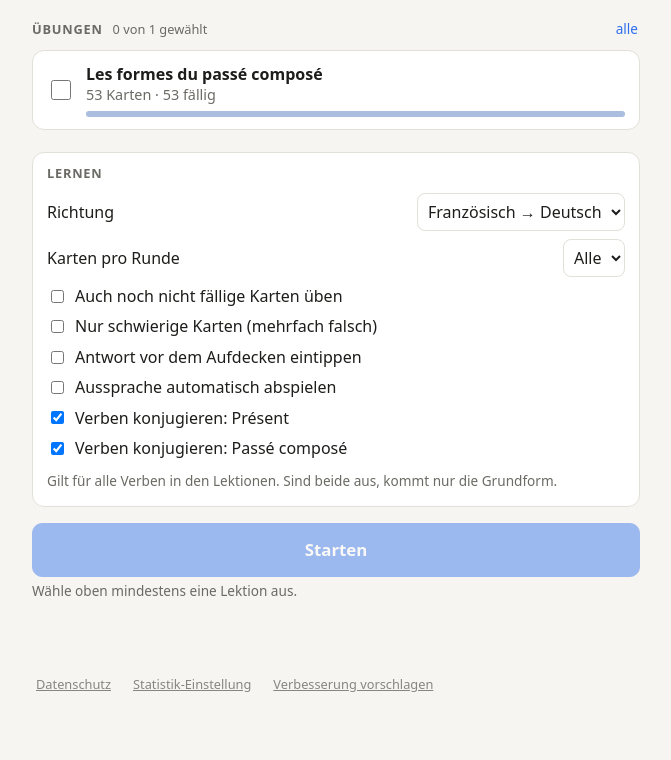
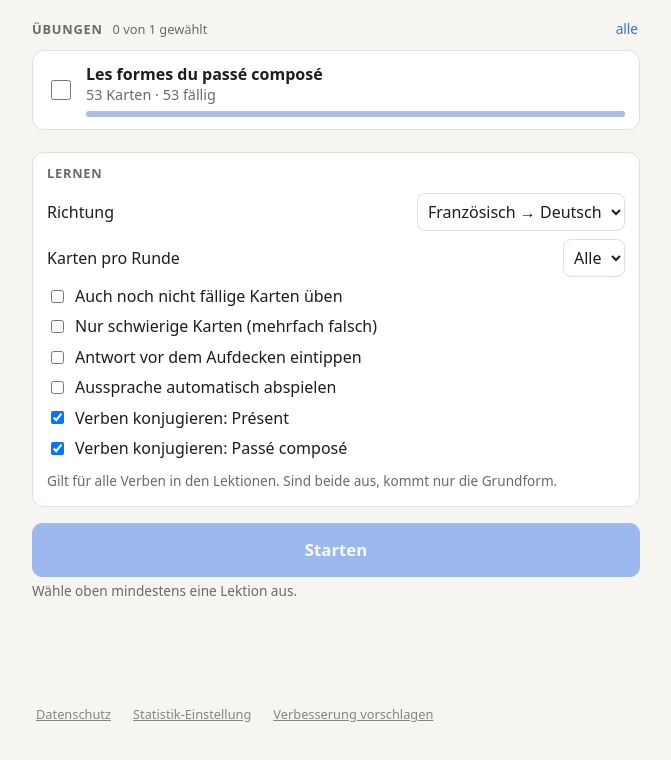
Before and after one commit to Schnax3/voc, a website: page index.html in a window 1280 px wide. Shown: the part 1355-2115 px from the top of the page, without its empty margins (304-975 px from the left). Drawn offline with Linux system fonts and the light colour scheme; no server answers.

Commit message:
KI-Vorschlag für Issue #25 (ungeprüft)

```diff
--- a/style.css
+++ b/style.css
@@ -39,7 +39,7 @@ hr{width:100%;border:0;border-top:1px solid var(--line)}
 #consent .in{max-width:640px;margin:0 auto}
 #consent p{margin:0 0 10px;font-size:.9rem}
 #consent .btns{margin:0}
-#foot{max-width:640px;margin:0 auto;padding:4px 16px calc(24px + env(safe-area-inset-bottom));font-size:.8rem;color:var(--mut);opacity:.8;display:flex;gap:14px;align-items:center}
+#foot{max-width:640px;margin:30px auto 0;padding:4px 16px calc(24px + env(safe-area-inset-bottom));font-size:.8rem;color:var(--mut);opacity:.8;display:flex;gap:14px;align-items:center}
 #foot a,#stat-link,#feedback-link{color:var(--mut);background:none;border:0;padding:4px;font:inherit;text-decoration:underline;cursor:pointer}
 #foot [hidden]{display:none}
 #consent a{color:var(--acc)}
```
